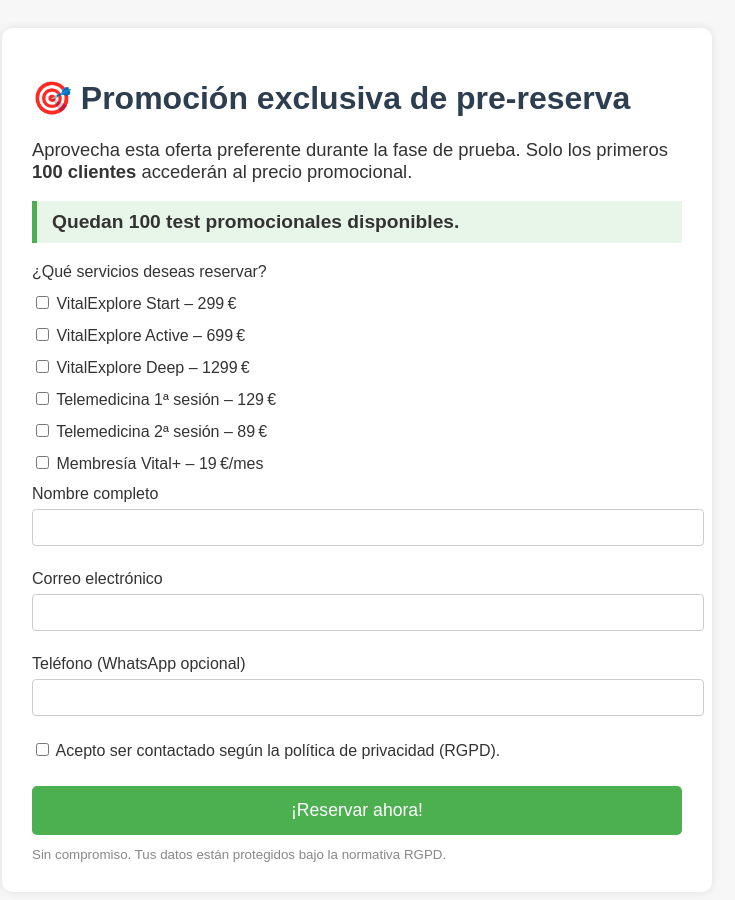
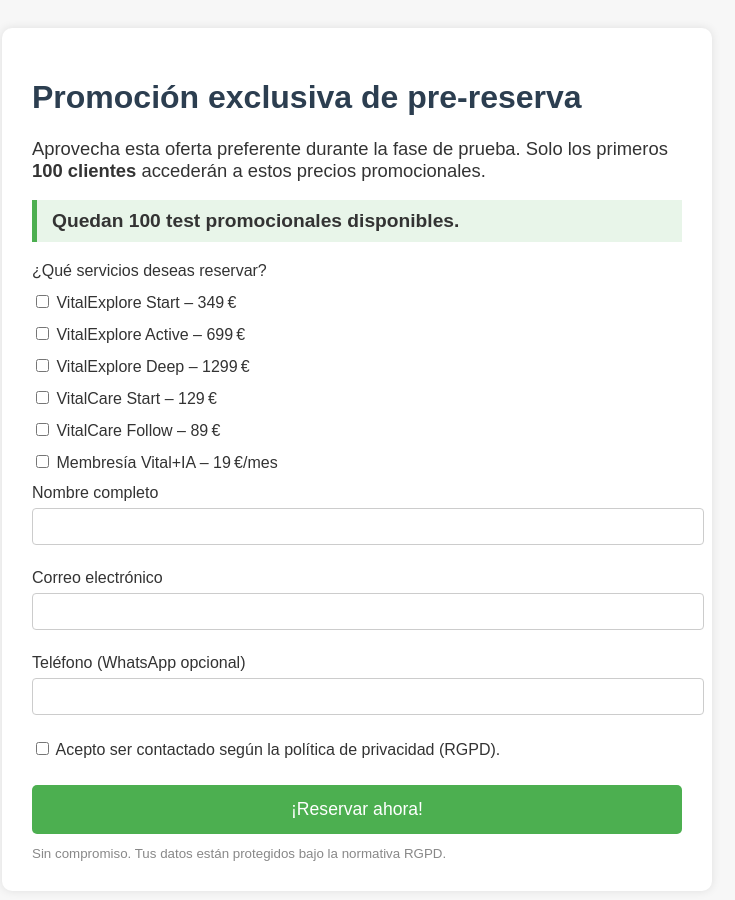
Before and after one commit to nrventurini/compra_servicios, a plain HTML site: page index.html in a window 1280 px wide. Shown: the whole page, without its empty margins (283-1018 px from the left). Drawn offline with Linux system fonts and the light colour scheme.

Commit message:
Add files via upload

```diff
--- a/index.html
+++ b/index.html
@@ -77,9 +77,9 @@
 <body>
 
   <div class="container">
-    <h1>🎯 Promoción exclusiva de pre-reserva</h1>
+    <h1>Promoción exclusiva de pre-reserva</h1>
     <p class="lead">
-      Aprovecha esta oferta preferente durante la fase de prueba. Solo los primeros <strong>100 clientes</strong> accederán al precio promocional.
+      Aprovecha esta oferta preferente durante la fase de prueba. Solo los primeros <strong>100 clientes</strong> accederán a estos precios promocionales.
     </p>
 
     <div class="counter">
@@ -92,12 +92,12 @@
 
       <label>¿Qué servicios deseas reservar?</label>
       <div class="checkbox-group">
-        <label><input type="checkbox" name="Servicios[]" value="VitalExplore Start – 299 €"> VitalExplore Start – 299 €</label>
+        <label><input type="checkbox" name="Servicios[]" value="VitalExplore Start – 349 €"> VitalExplore Start – 349 €</label>
         <label><input type="checkbox" name="Servicios[]" value="VitalExplore Active – 699 €"> VitalExplore Active – 699 €</label>
         <label><input type="checkbox" name="Servicios[]" value="VitalExplore Deep – 1299 €"> VitalExplore Deep – 1299 €</label>
-        <label><input type="checkbox" name="Servicios[]" value="Telemedicina 1ª sesión – 129 €"> Telemedicina 1ª sesión – 129 €</label>
-        <label><input type="checkbox" name="Servicios[]" value="Telemedicina 2ª sesión – 89 €"> Telemedicina 2ª sesión – 89 €</label>
-        <label><input type="checkbox" name="Servicios[]" value="Membresía Vital+ – 19 €/mes"> Membresía Vital+ – 19 €/mes</label>
+        <label><input type="checkbox" name="Servicios[]" value="VitalCare Start (1ª Sesión) – 129 €"> VitalCare Start – 129 €</label>
+        <label><input type="checkbox" name="Servicios[]" value="VitalCare Follow (Sesión seguimiento) – 89 €"> VitalCare Follow – 89 €</label>
+        <label><input type="checkbox" name="Servicios[]" value="Membresía Vital+IA – 19 €/mes"> Membresía Vital+IA – 19 €/mes</label>
       </div>
 
       <label for="nombre">Nombre completo</label>
```
